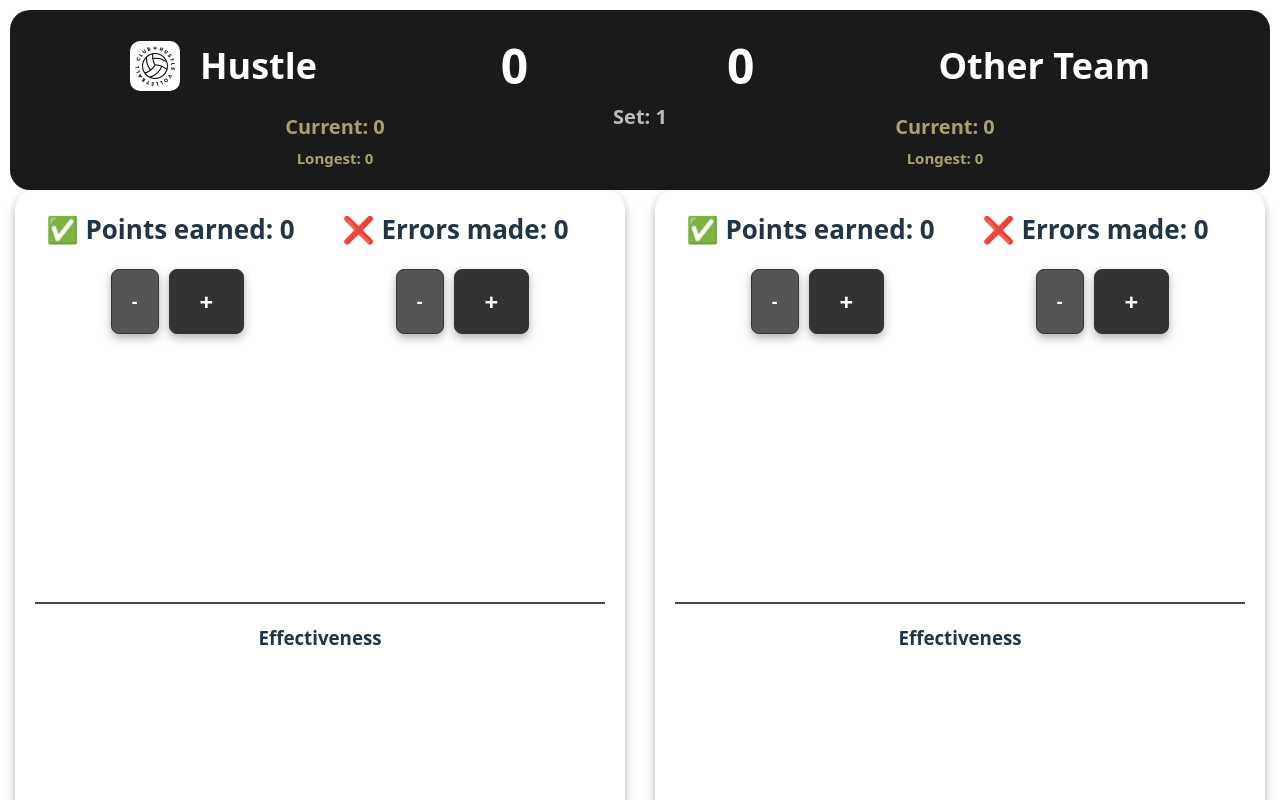
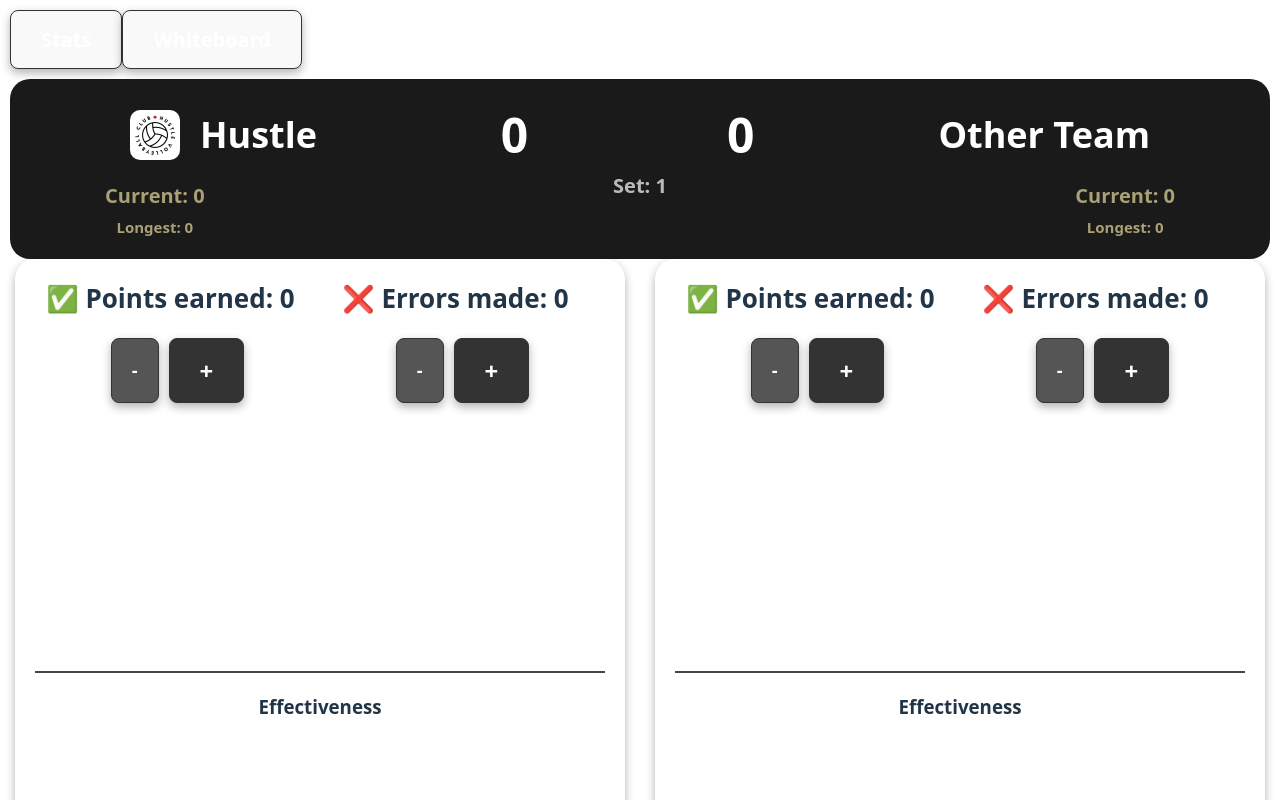
Before and after one commit to jrosario0225/volleyball-tracker, a React (Vite) app: page / in a window 1280 px wide. Shown: the top 800 px of the page. Built offline with nearby package versions, Linux system fonts and the light colour scheme.

Commit message:
added whiteboard component

```diff
--- a/src/App.css
+++ b/src/App.css
@@ -39,3 +39,8 @@
     display: block;
   }
 }
+
+.view-toggle {
+  margin-top: 10px;
+  margin-left: 10px;
+}
--- a/src/App.jsx
+++ b/src/App.jsx
@@ -18,12 +18,17 @@ import { useStatTracking } from "./hooks/useStatTracking"
 // StatModal import
 import StatModal from './components/shared/StatModal'
 
+// Whiteboard component
+import Whiteboard from "./components/shared/Whiteboard"
+
 function App() {
 
   /* STATES */
 
+  // view state (between "stats" and "whiteboard")
+  const [currentView, setCurrentView] = useState("stats")
+
   // importing state hook
-
   const stats = useStatTracking()
 
   // for updating Set #
@@ -171,7 +176,17 @@ function App() {
   return (
     <div className="app">
 
-      {/* Displaying Scoreboard */}
+      {/* Dashboard */}
+      <div className="view-toggle">
+        <button onClick={() => setCurrentView("stats")} className={currentView === "stats" ? "active" : ""}>Stats</button>
+        <button onClick={() => setCurrentView("whiteboard")} className={currentView === "whiteboard" ? "active" : ""}>Whiteboard</button>
+      </div>
+
+
+      {currentView === "stats" && (
+        <div className="stats'-view">
+
+          {/* Scoreboard */}
           <div className="desktop-only">
             <ScoreboardDesktop
               hustleTotalScore={hustleTotalScore}
@@ -179,7 +194,6 @@ function App() {
               currentSet={currentSet}
               opponentName={opponentName}
               setOpponentName={setOpponentName}
-          // adding the runs
               hustleRun={stats.hustleRun}
               otherRun={stats.otherRun}
               hustleLongestRun={stats.hustleLongestRun}
@@ -197,8 +211,7 @@ function App() {
             />
           </div>
 
-      {/* Displaying TeamSection*/}
-
+          {/*TeamSection*/}
           {/* Desktop */}
           <div className="desktop-only">
             <div className="teams-container-desktop">
@@ -206,8 +219,8 @@ function App() {
               <TeamSectionDesktop
                 earned={stats.hustleEarned}
                 errors={stats.hustleErrors}
-            earnedStats={stats.hustleEarnedStats} // displays hustle earned
-            errorStats={stats.hustleErrorStats} // displays hustle errors
+                earnedStats={stats.hustleEarnedStats}
+                errorStats={stats.hustleErrorStats}
                 onAddEarned={addHustleEarned}
                 onSubtractEarned={subtractHustleEarned}
                 onAddErrors={addHustleErrors}
@@ -259,8 +272,16 @@ function App() {
             <button onClick={nextSet}>Next Set</button>
           </div>
 
+        </div>
+      )}
+
+      {/* Putting Whiteboard ...*/}
+      {currentView === "whiteboard" && (
+        <Whiteboard />
+      )}
+
+
       {/* setModal */}
-
       <SetModal
         showModal={showModal}
         pendingAction={pendingAction}
--- a/src/components/desktop/Scoreboard.css
+++ b/src/components/desktop/Scoreboard.css
@@ -64,14 +64,15 @@
     font-size: 20px;
     font-weight: bold;
     display: flex;
-    justify-content: space-around;
+    justify-content: space-between;
     color: #AAA075;
+    margin-right: 75px;
+    margin-left: 75px;
 }
 
 .hustle-run-display p:nth-child(2) {
     font-size: 15px;
     margin-top: 5px;
-
 }
 
 .other-run-display p:nth-child(2) {
--- /dev/null
+++ b/src/components/shared/Whiteboard.jsx
@@ -0,0 +1,11 @@
+import React from "react";
+
+function Whiteboard() {
+    return (
+        <div className="whiteboard">
+            <p>Whiteboard</p>
+        </div>
+    )
+}
+
+export default Whiteboard;
```
Lines whose indentation alone changed are shown as unchanged.
